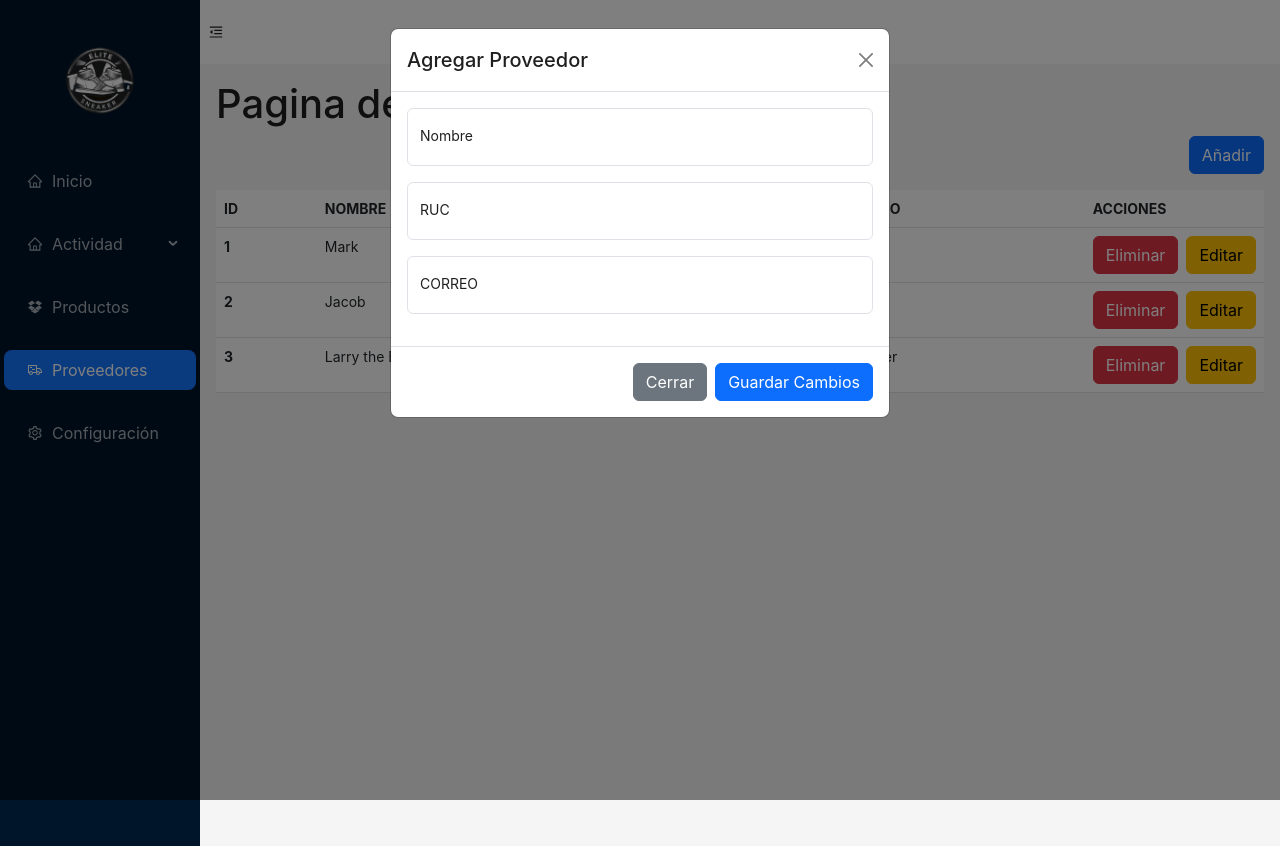
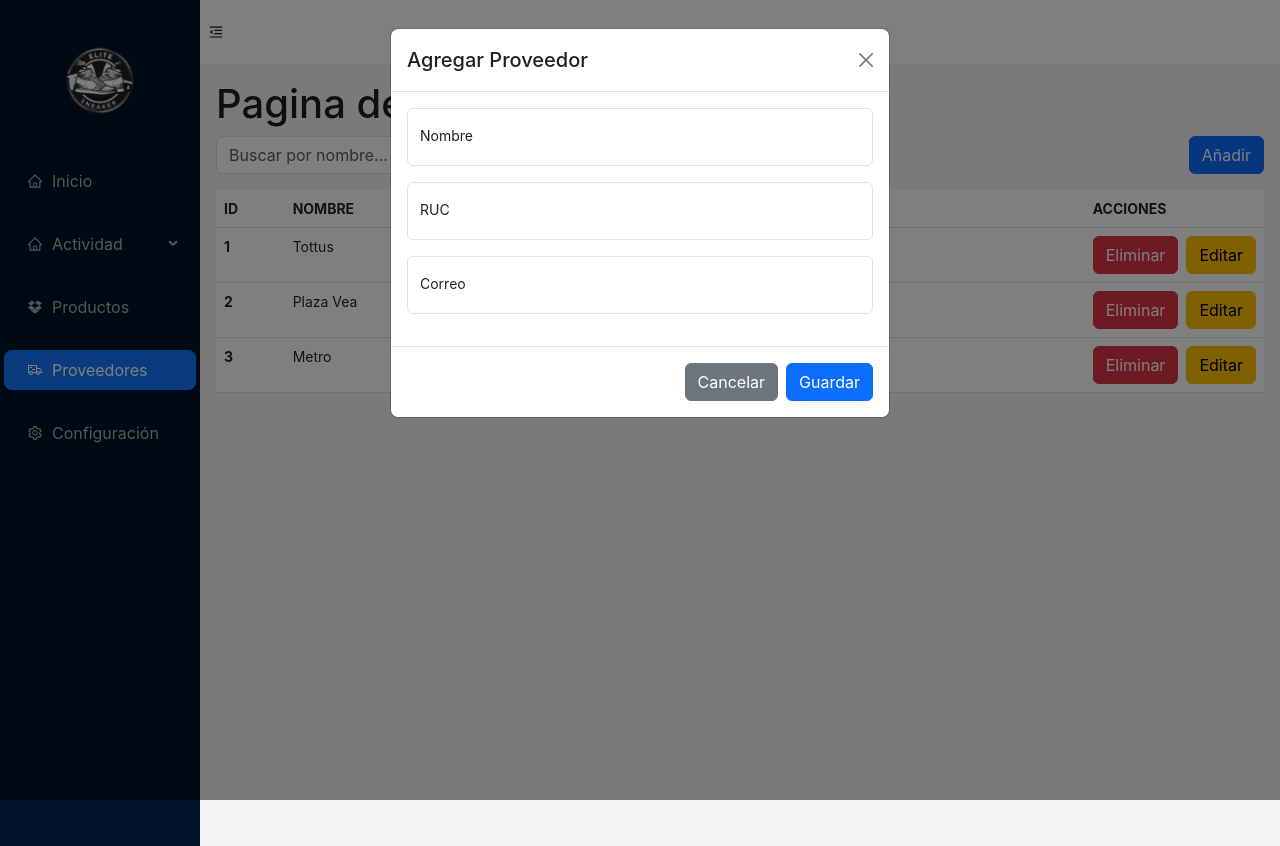
Before and after one commit to DSWAnthony/app-web-elite, a React (Vite) app: page /proveedores in a window 1280 px wide. Both pictures are taken after a click on the button "Añadir". Built offline with nearby package versions, Linux system fonts and the light colour scheme.

Commit message:
front end PROVEEDORES

```diff
--- a/src/components/Supplier/SupplierTable.jsx
+++ b/src/components/Supplier/SupplierTable.jsx
@@ -1,15 +1,71 @@
-import React from 'react'
+import React, { useState } from "react";
 
-const SupplierTable = () => {
+const TablaProveedores = () => {
+  const [proveedores, setProveedores] = useState([
+    { Id: 1, Nombre: "Tottus", Ruc: "20555555555", Correo: "contacto@tottus.com" },
+    { Id: 2, Nombre: "Plaza Vea", Ruc: "20666666666", Correo: "info@plazavea.com" },
+    { Id: 3, Nombre: "Metro", Ruc: "20777777777", Correo: "atencion@metro.com" },
+  ]);
+
+  const [tipoModal, setTipoModal] = useState("");
+  const [proveedorSeleccionado, setProveedorSeleccionado] = useState(null);
+  const [formularioDatos, setFormularioDatos] = useState({ Id: "", Nombre: "", Ruc: "", Correo: "" });
+  const [terminoBusqueda, setTerminoBusqueda] = useState("");
+
+  const handleChange = (e) => {
+    setFormularioDatos({ ...formularioDatos, [e.target.name]: e.target.value });
+  };
+
+  const handleSearch = (e) => {
+    setTerminoBusqueda(e.target.value);
+  };
+
+  const handleGuardar = () => {
+    if (tipoModal === "Agregar") {
+      setProveedores([...proveedores, { ...formularioDatos, Id: proveedores.length + 1 }]);
+    } else {
+      setProveedores(proveedores.map((p) => (p.Id === formularioDatos.Id ? formularioDatos : p)));
+    }
+    setTipoModal("");
+  };
+
+  const handleEliminar = () => {
+    setProveedores(proveedores.filter((p) => p.Id !== proveedorSeleccionado.Id));
+    setTipoModal("");
+  };
+
+  const proveedoresFiltrados = proveedores.filter((proveedor) =>
+    proveedor.Nombre.toLowerCase().includes(terminoBusqueda.toLowerCase())
+  );
+
   return (
     <>
-
-
-  <div className="d-flex justify-content-end mb-3">
-    <button type="button" className="btn btn-primary" data-bs-toggle="modal" data-bs-target="#exampleModal">
+      {/* Barra de búsqueda y boton agregar*/}
+      <div className="d-flex justify-content-between mb-3">
+        <input
+          type="text"
+          className="form-control w-25"
+          placeholder="Buscar por nombre..."
+          value={terminoBusqueda}
+          onChange={handleSearch}
+        />
+        <button
+          type="button"
+          className="btn btn-primary"
+          data-bs-toggle="modal"
+          data-bs-target="#modal"
+          onClick={() => {
+            setTipoModal("Agregar");
+            setFormularioDatos({ Id: "", Nombre: "", Ruc: "", Correo: "" });
+          }}
+        >
           Añadir
         </button>
       </div>
+      {/*----------------------------------------------------------------------------------*/}
+
+
+      {/* Tabla */}
       <table className="table">
         <thead>
           <tr>
@@ -21,81 +77,90 @@ const SupplierTable = () => {
           </tr>
         </thead>
         <tbody>
-    <tr>
-      <th scope="row">1</th>
-      <td>Mark</td>
-      <td>Otto</td>
-      <td>@mdo</td>
+          {proveedoresFiltrados.map((proveedor) => (
+            <tr key={proveedor.Id}>
+              <th>{proveedor.Id}</th>
+              <td>{proveedor.Nombre}</td>
+              <td>{proveedor.Ruc}</td>
+              <td>{proveedor.Correo}</td>
               <td className="acciones">
                 <div>
-          <button className="btn btn-danger">Eliminar</button>
-          <button className="btn btn-warning">Editar</button>
+                  <button
+                    className="btn btn-danger"
+                    onClick={() => {
+                      setTipoModal("Eliminar");
+                      setProveedorSeleccionado(proveedor);
+                    }}
+                    data-bs-toggle="modal"
+                    data-bs-target="#modal"
+                  >
+                    Eliminar
+                  </button>
+                  <button
+                    className="btn btn-warning"
+                    onClick={() => {
+                      setTipoModal("Editar");
+                      setFormularioDatos(proveedor);
+                    }}
+                    data-bs-toggle="modal"
+                    data-bs-target="#modal"
+                  >
+                    Editar
+                  </button>
                 </div>
               </td>
             </tr>
-    <tr>
-      <th scope="row">2</th>
-      <td>Jacob</td>
-      <td>Thornton</td>
-      <td>@fat</td>
-      <td className="acciones">
-        <div>
-          <button className="btn btn-danger">Eliminar</button>
-          <button className="btn btn-warning">Editar</button>
-         </div>
-      </td>
-    </tr>
-    <tr>
-      <th scope="row">3</th>
-      <td colspan="2">Larry the Bird</td>
-      <td>@twitter</td>
-      <td className="acciones">
-        <div>
-          <button className="btn btn-danger">Eliminar</button>
-          <button className="btn btn-warning">Editar</button>
-         </div>
-      </td>
-    </tr>
+          ))}
         </tbody>
       </table>
+      {/*----------------------------------------------------------------------------------*/}
 
-{/*Este es el MODAL*/}
 
-{/*EL BUTTON DEL MODAL*/}
-
-<div className="modal fade" id="exampleModal" tabIndex="-1" aria-labelledby="exampleModalLabel" aria-hidden="true">
+      {/* Modal */}
+      <div className="modal fade" id="modal" tabIndex="-1">
         <div className="modal-dialog">
           <div className="modal-content">
             <div className="modal-header">
-        <h1 className="modal-title fs-5" id="exampleModalLabel">Agregar Proveedor</h1>
-        <button type="button" className="btn-close" data-bs-dismiss="modal" aria-label="Close"></button>
+              <h5 className="modal-title">{tipoModal} Proveedor</h5>
+              <button type="button" className="btn-close" data-bs-dismiss="modal"></button>
             </div>
             <div className="modal-body">
-        {/*Este es el FORMULARIO*/}
-
-        <div class="form-floating mb-3">
-          <input type="text" class="form-control" id="floatingName" placeholder="Ingrese su nombre"/>
-          <label for="floatingName">Nombre</label>
+              {tipoModal === "Eliminar" ? (
+                <p>
+                  ¿Seguro que quieres eliminar a <b>{proveedorSeleccionado?.Nombre}</b>?
+                </p>
+              ) : (
+                <>
+                  <div className="form-floating mb-3">
+                    <input type="text" className="form-control" name="Nombre" value={formularioDatos.Nombre} onChange={handleChange} placeholder="Nombre" />
+                    <label>Nombre</label>
                   </div>
-        <div class="form-floating mb-3">
-          <input type="number" class="form-control" id="floatingNumber" name="numero" placeholder="Ingrese su número"/>
-          <label for="floatingNumber">RUC</label>
+                  <div className="form-floating mb-3">
+                    <input type="text" className="form-control" name="Ruc" value={formularioDatos.Ruc} onChange={handleChange} placeholder="RUC" />
+                    <label>RUC</label>
                   </div>
-        <div class="form-floating mb-3">
-          <input type="email" class="form-control" id="floatingInput" placeholder="name@example.com"/>
-          <label for="floatingInput">CORREO</label>
+                  <div className="form-floating mb-3">
+                    <input type="email" className="form-control" name="Correo" value={formularioDatos.Correo} onChange={handleChange} placeholder="Correo" />
+                    <label>Correo</label>
                   </div>
+                </>
+              )}
             </div>
             <div className="modal-footer">
-        <button type="button" className="btn btn-secondary" data-bs-dismiss="modal">Cerrar</button>
-        <button type="button" className="btn btn-primary">Guardar Cambios</button>
+              <button className="btn btn-secondary" data-bs-dismiss="modal">Cancelar</button>
+              {tipoModal === "Eliminar" ? (
+                <button className="btn btn-danger" onClick={handleEliminar} data-bs-dismiss="modal">Sí, eliminar</button>
+              ) : (
+                <button className="btn btn-primary" onClick={handleGuardar} data-bs-dismiss="modal">Guardar</button>
+              )}
             </div>
           </div>
         </div>
       </div>
+      {/*----------------------------------------------------------------------------------*/}
 
     </>
-  )
-}
+  );
+};
 
-export default SupplierTable
+export default TablaProveedores;
```
Lines whose indentation alone changed are shown as unchanged.
